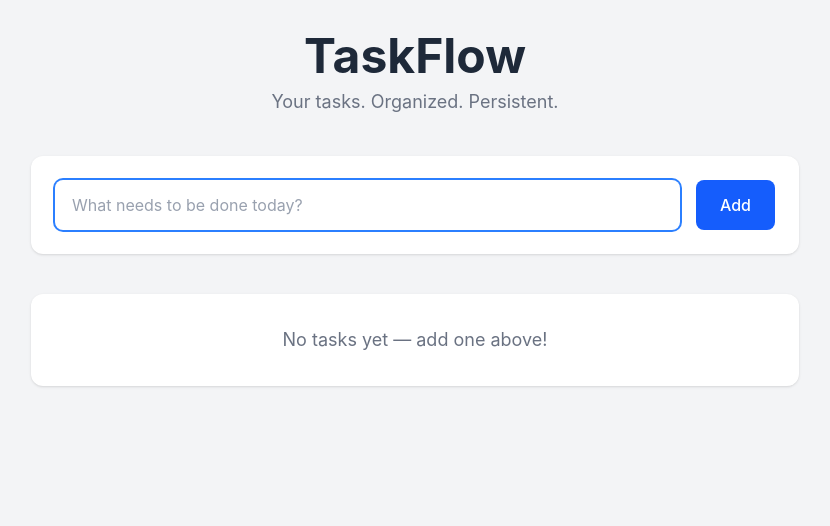
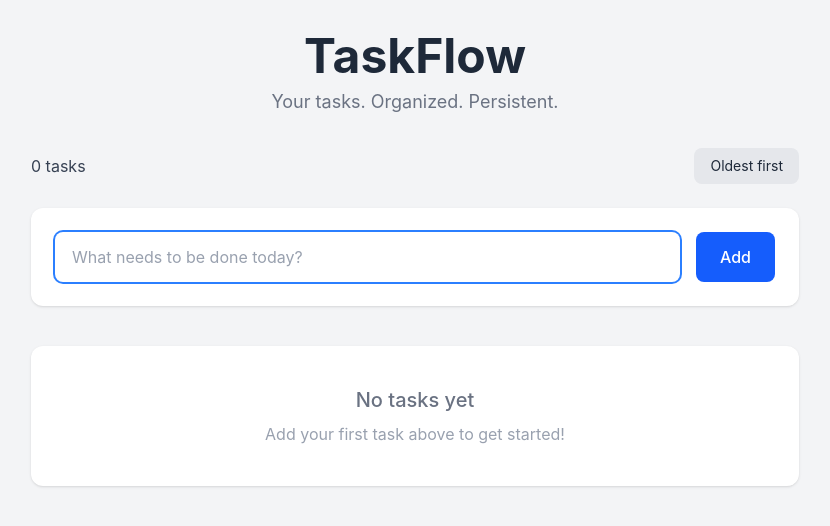
Before and after one commit to Ab-setar/Task_flow, a React (Vite) app: page / in a window 1280 px wide. Shown: the top 526 px of the page, without its empty margins (225-1055 px from the left). Built offline with nearby package versions, Linux system fonts and the light colour scheme.

Commit message:
Phase 1: Add task stats, sort toggle, clear completed button

```diff
--- a/src/App.jsx
+++ b/src/App.jsx
@@ -1,7 +1,6 @@
 import { useState, useEffect } from "react";
 
 function App() {
-	// Load tasks from localStorage on first render (or empty array)
 	const [tasks, setTasks] = useState(() => {
 		const saved = localStorage.getItem("taskflow-tasks");
 		if (saved) {
@@ -16,8 +15,8 @@ function App() {
 	});
 
 	const [taskTitle, setTaskTitle] = useState("");
+	const [sortOldestFirst, setSortOldestFirst] = useState(false);
 
-	// Save tasks to localStorage every time tasks change
 	useEffect(() => {
 		localStorage.setItem("taskflow-tasks", JSON.stringify(tasks));
 	}, [tasks]);
@@ -30,6 +29,7 @@ function App() {
 			id: Date.now(),
 			title: taskTitle.trim(),
 			completed: false,
+			createdAt: Date.now(),
 		};
 
 		setTasks([newTask, ...tasks]);
@@ -49,16 +49,58 @@ function App() {
 		setTasks(tasks.filter((task) => task.id !== id));
 	};
 
+	const clearCompleted = () => {
+		if (!window.confirm("Clear all completed tasks?")) return;
+		setTasks(tasks.filter((task) => !task.completed));
+	};
+
+	// Sort: newest first (default) or oldest first
+	const sortedTasks = [...tasks].sort((a, b) => {
+		return sortOldestFirst
+			? a.createdAt - b.createdAt
+			: b.createdAt - a.createdAt;
+	});
+
+	const totalTasks = tasks.length;
+	const completedCount = tasks.filter((t) => t.completed).length;
+
 	return (
 		<div className='min-h-screen bg-gray-100 dark:bg-gray-900 py-8 px-4 sm:px-6 lg:px-8'>
 			<div className='max-w-3xl mx-auto'>
-				{/* Header */}
 				<h1 className='text-4xl sm:text-5xl font-bold text-center mb-2 text-gray-800 dark:text-white'>
 					TaskFlow
 				</h1>
-				<p className='text-center text-gray-500 dark:text-gray-400 mb-10 text-lg'>
+				<p className='text-center text-gray-500 dark:text-gray-400 mb-8 text-lg'>
 					Your tasks. Organized. Persistent.
 				</p>
+
+				{/* Stats & Controls */}
+				<div className='flex flex-col sm:flex-row justify-between items-center mb-6 gap-4'>
+					<div className='text-gray-700 dark:text-gray-300'>
+						{totalTasks} task{totalTasks !== 1 ? "s" : ""}
+						{completedCount > 0 && ` • ${completedCount} completed`}
+					</div>
+
+					<div className='flex gap-3'>
+						<button
+							onClick={() => setSortOldestFirst(!sortOldestFirst)}
+							className='px-4 py-2 text-sm bg-gray-200 dark:bg-gray-700 hover:bg-gray-300
+                         dark:hover:bg-gray-600 text-gray-800 dark:text-gray-200 rounded-lg
+                         transition-colors'>
+							{sortOldestFirst ? "Newest first" : "Oldest first"}
+						</button>
+
+						{completedCount > 0 && (
+							<button
+								onClick={clearCompleted}
+								className='px-4 py-2 text-sm bg-red-100 hover:bg-red-200
+                           dark:bg-red-900/40 dark:hover:bg-red-800/60
+                           text-red-700 dark:text-red-300 rounded-lg transition-colors'>
+								Clear completed
+							</button>
+						)}
+					</div>
+				</div>
 
 				{/* Add Task Form */}
 				<form
@@ -88,18 +130,21 @@ function App() {
 
 				{/* Task List */}
 				<div className='space-y-3'>
-					{tasks.length === 0 ? (
-						<div className='bg-white dark:bg-gray-800 rounded-xl shadow p-8 text-center'>
-							<p className='text-gray-500 dark:text-gray-400 text-lg'>
-								No tasks yet — add one above!
+					{sortedTasks.length === 0 ? (
+						<div className='bg-white dark:bg-gray-800 rounded-xl shadow p-10 text-center'>
+							<p className='text-gray-500 dark:text-gray-400 text-xl font-medium'>
+								No tasks yet
+							</p>
+							<p className='text-gray-400 dark:text-gray-500 mt-2'>
+								Add your first task above to get started!
 							</p>
 						</div>
 					) : (
-						tasks.map((task) => (
+						sortedTasks.map((task) => (
 							<div
 								key={task.id}
 								className={`bg-white dark:bg-gray-800 rounded-lg shadow p-4 flex items-center gap-4 transition-all
-                  ${task.completed ? "opacity-75" : ""}`}>
+                  ${task.completed ? "opacity-70" : ""}`}>
 								<input
 									type='checkbox'
 									checked={task.completed}
```
